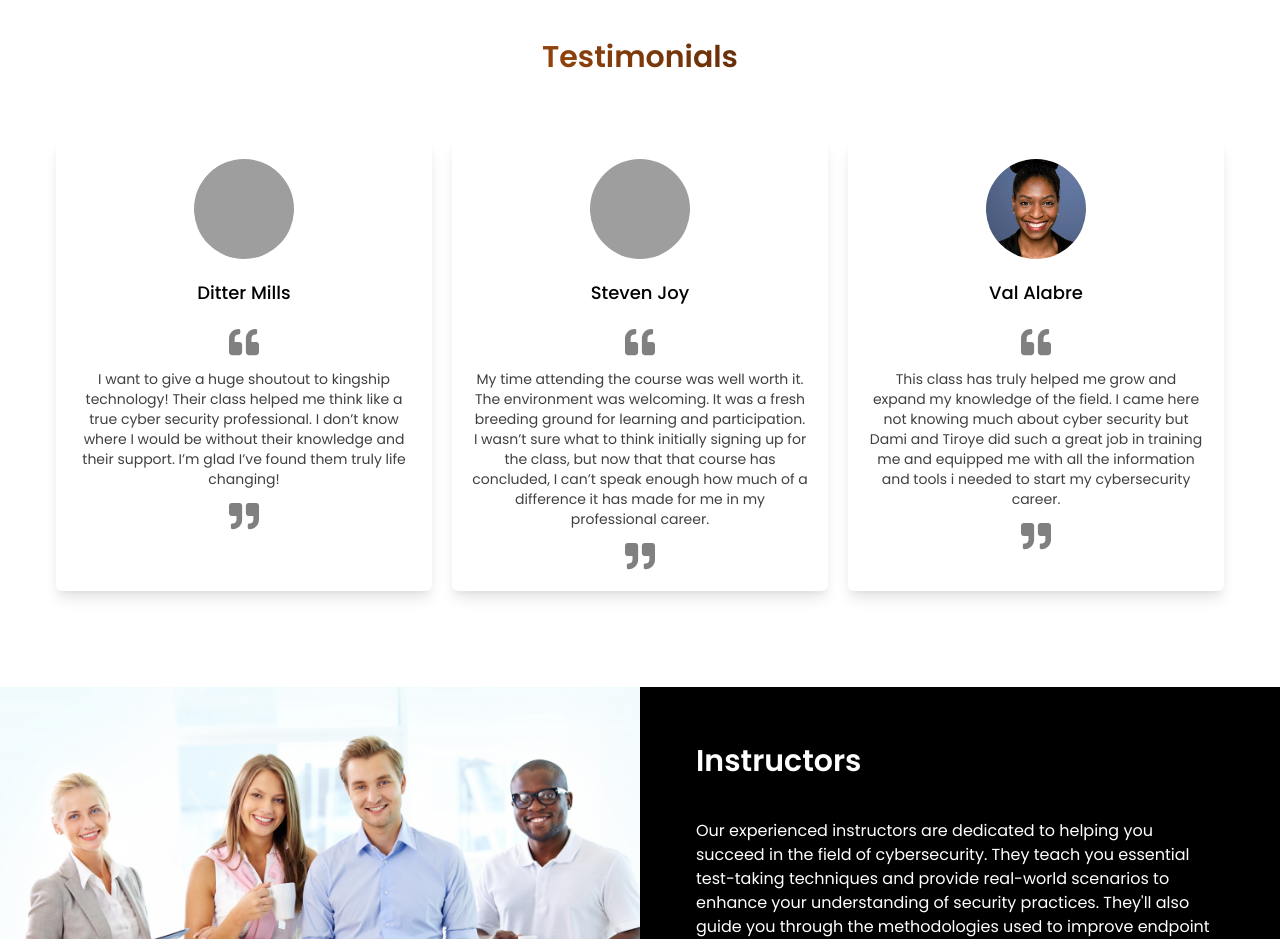
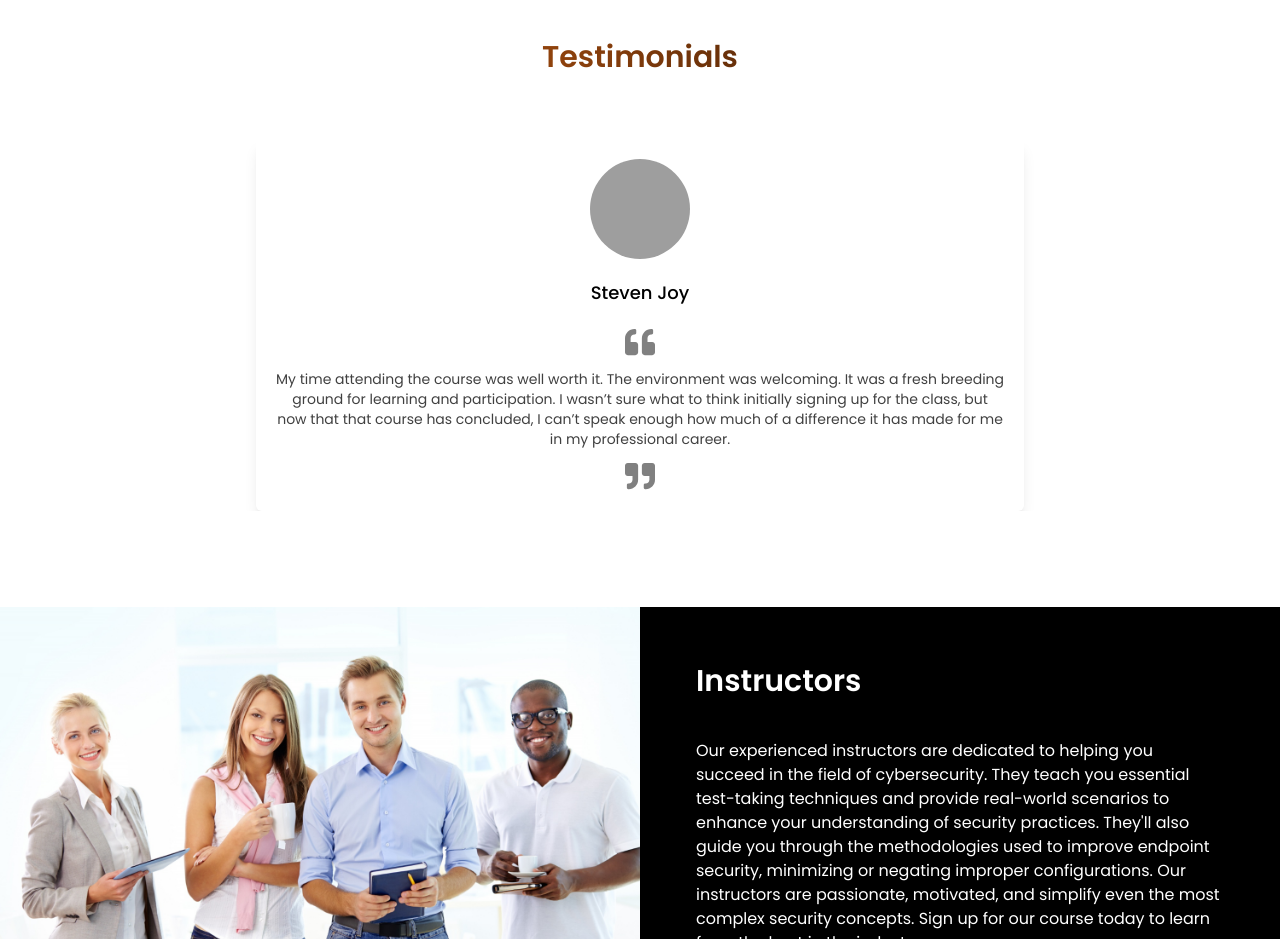
Before and after one commit to pauldevcodes/e-learning-platform-new, a React (Vite) app: page / in a window 1280 px wide. Shown: the part 4360-5299 px from the top of the page. Built offline with nearby package versions, Linux system fonts and the light colour scheme; grey boxes are pictures that could not be loaded.

Commit message:
testimonials section done

```diff
--- a/src/page features/home/CourseHighlight.jsx
+++ b/src/page features/home/CourseHighlight.jsx
@@ -61,7 +61,7 @@ const CourseHighlight = () => {
                                     className=" flex flex-col gap-y-4 md:items-start md:text-start"
                                     style={{
                                         opacity: isInView ? 1 : 0,
-                                        transition: "all 5s 0.5s"
+                                        transition: "all 3s 0.5s"
                                     }}
                                 >
                                     <h3
--- a/src/page features/home/Mentorship.jsx
+++ b/src/page features/home/Mentorship.jsx
@@ -32,7 +32,7 @@ const Mentorship = () => {
                             style={{
                                 transform: isInView ? "none" : "translateX(-300px)",
                                 opacity: isInView ? 1 : 0,
-                                transition: "all 5s 0.5s"
+                                transition: "all 3s 0.5s"
                             }}
                         >
                             This is a 5 week mentorship program in Career Development.
@@ -42,7 +42,7 @@ const Mentorship = () => {
                             style={{
                                 transform: isInView ? "none" : "translateX(-300px)",
                                 opacity: isInView ? 1 : 0,
-                                transition: "all 5s 0.5s"
+                                transition: "all 3s 0.5s"
                             }}
                         >
                             We help guide you in your professional career especially if you need next steps before or after getting certified.
@@ -52,7 +52,7 @@ const Mentorship = () => {
                             style={{
                                 transform: isInView ? "none" : "translateX(-300px)",
                                 opacity: isInView ? 1 : 0,
-                                transition: "all 5s 0.5s"
+                                transition: "all 3s 0.5s"
                             }}
                         >
                             Our instructors will provide you both technical and soft skills, and guidance on developing teamwork, communication, network building
@@ -65,7 +65,7 @@ const Mentorship = () => {
                         style={{
                             transform: isInView ? "none" : "translateX(-300px)",
                             opacity: isInView ? 1 : 0,
-                            transition: "all 5s 0.5s"
+                            transition: "all 3s 0.5s"
                         }}
                     >
                         More
--- a/src/page features/home/Testimonials.jsx
+++ b/src/page features/home/Testimonials.jsx
@@ -8,6 +8,17 @@ import { FaQuoteRight, FaQuoteLeft } from "react-icons/fa"
 import testimonyOne from "../../images/testimonialOne.jpg"
 import testimonyTwo from "../../images/testimonialTwo.jpg"
 import testimonyThree from "../../images/testimonialThree.jpg"
+
+// Import Swiper React components
+import { Swiper, SwiperSlide } from "swiper/react";
+
+// Import Swiper styles
+import "swiper/css";
+import "swiper/css/pagination";
+import "swiper/css/navigation";
+
+// import required modules
+import { Autoplay, Pagination } from "swiper";
 
 const Testimonials = () => {
 
@@ -41,10 +52,23 @@ const Testimonials = () => {
                     Testimonials
                 </h1>
 
-                <div className=" grid grid-cols-1 items-center gap-y-5 md:grid-cols-2 md:items-stretch md:gap-x-5 lg:grid-cols-3">
+                <Swiper
+                    spaceBetween={30}
+                    centeredSlides={true}
+                    autoplay={{
+                        delay: 3500,
+                        disableOnInteraction: false,
+                    }}
+                    // pagination={{
+                    //     clickable: true,
+                    // }}
+                    modules={[Autoplay]}
+                    className=" grid grid-cols-1 items-center gap-y-5 md:grid-cols-2 md:items-stretch md:gap-x-5 lg:grid-cols-3"
+                >
                     {testimonies.map(({ id, img, p, h4 }) => {
                         return (
-                            <div key={id} className=" flex flex-col items-center gap-y-5 boxShadow p-5 rounded-md">
+                            <SwiperSlide>
+                                <div key={id} className=" flex flex-col items-center gap-y-5 max-w-screen-md mx-auto boxShadow p-5 rounded-md ">
                                     <div className=" w-[100px] h-[100px] overflow-hidden rounded-[50%]">
                                         <img src={img} alt="" className=" w-full h-full object-cover" />
                                     </div>
@@ -59,9 +83,10 @@ const Testimonials = () => {
                                         <FaQuoteRight size={30} color="gray" />
                                     </div>
                                 </div>
+                            </SwiperSlide>
                         )
                     })}
-                </div>
+                </Swiper>
             </div>
         </div>
     );
```
Lines whose indentation alone changed are shown as unchanged.
